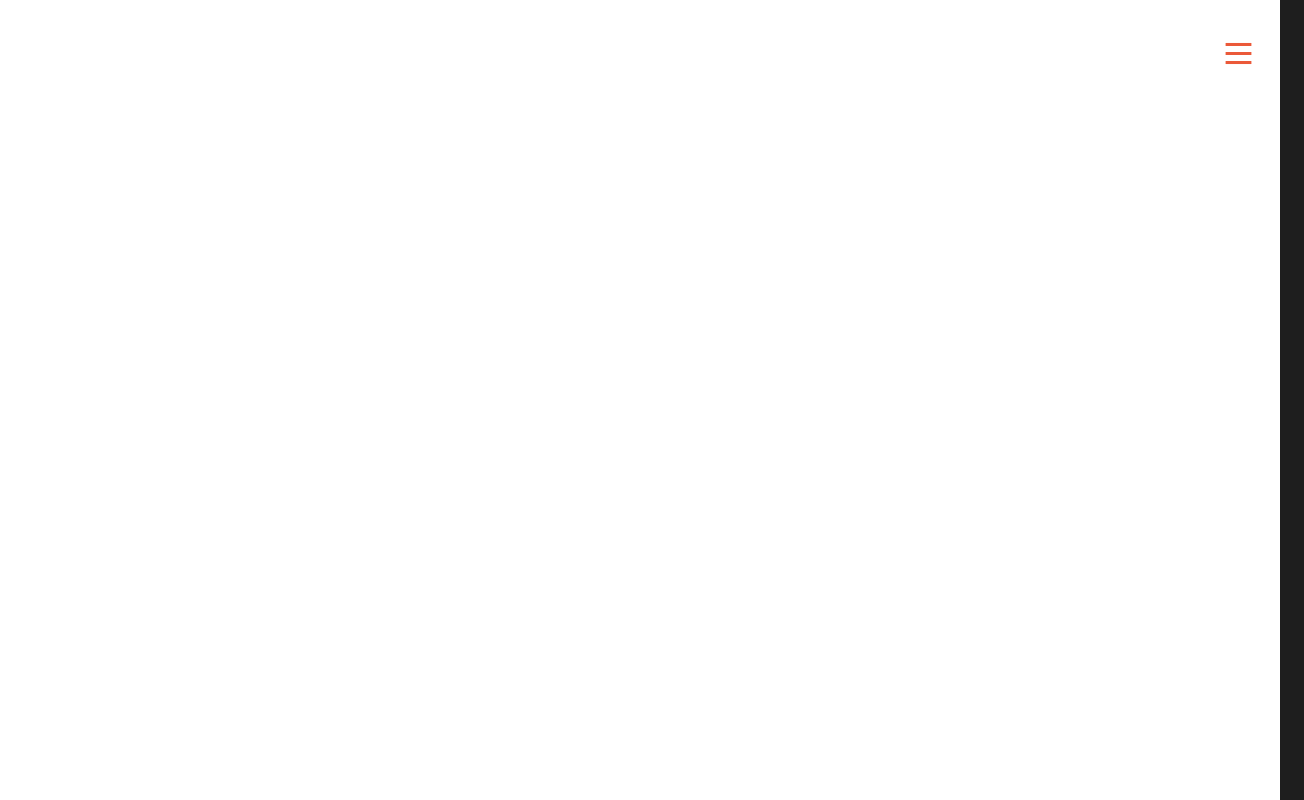
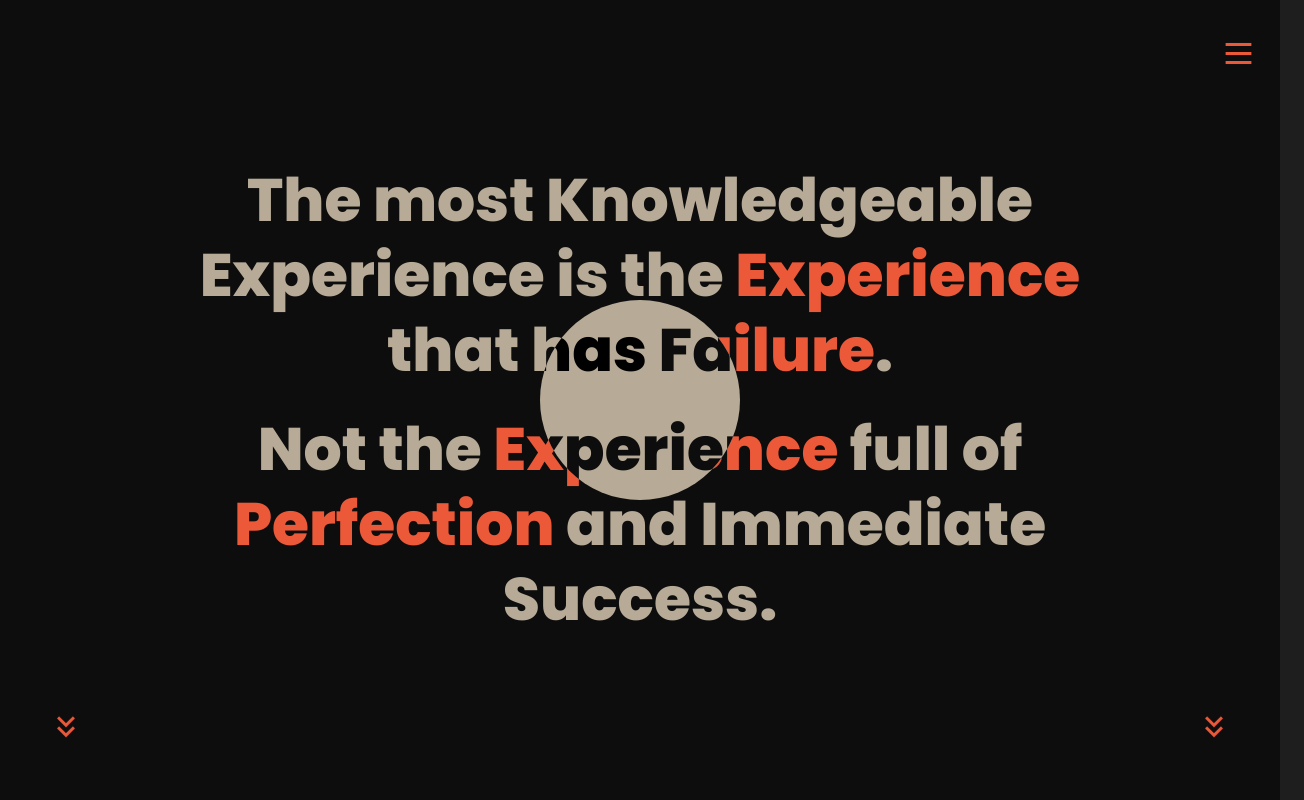
Before and after one commit to PrinceJairo2306/new-portfolio, a React (Vite) app: page / in a window 1280 px wide. Shown: the top 800 px of the page, 1304 px wide, since content can reach past the window. Built offline with nearby package versions, Linux system fonts and the light colour scheme.

Commit message:
Added the first section of the about me part and create a store for global state if needed

```diff
--- a/src/components/common/Icons/index.jsx
+++ b/src/components/common/Icons/index.jsx
@@ -8,12 +8,12 @@ const Icons = (props) => {
     return (
         <div
         className={`${
-          props.isMenuOpen ? "" : "hidden "
+          props.isMenuOpen ? "" : " "
         }logos-container hidden md:block fixed right-5 bottom-20 text-c_Orange z-20 `}
       >
         <div
           className={`${
-            props.isMenuFinishedDelayDone ? "logos " : ""
+            props.isMenuOpen ? "logos " : "hidden"
           } font-thin flex flex-col text-sm opacity-800 space-y-7 `}
         >
           {props.isMenuFinishedDelayDone ? (
--- a/src/components/menu/index.jsx
+++ b/src/components/menu/index.jsx
@@ -1,15 +1,16 @@
 import "./menu.css";
 
-import { useState } from "react";
+import { useState, useContext } from "react";
 
 import HamburgerBtn from "./Hamburger";
 import CurtainEffect from "./Curtain";
 import Icons from "../common/Icons";
 import Links from "./MenuLinks";
 import Footer from "./MenuFooter";
+import { MenuContext } from "../../store/MenuContext";
 
 const Menu = () => {
-  const [isMenuOpen, setIsMenuOpen] = useState(false);
+  const { isMenuOpen, setIsMenuOpen } = useContext(MenuContext);
   const [ismenuFinishedOpenning, setIsMenuFinishedOpenning] = useState(false);
   const [isMenuFinishedDelayDone, setIsMenuFinishedDelayDone] = useState(false);
 
--- /dev/null
+++ b/src/components/sections/About/FirstSection/index.jsx
@@ -0,0 +1,87 @@
+import { useRef, useEffect } from "react";
+import { gsap } from "gsap";
+
+import { MdOutlineKeyboardDoubleArrowDown } from "react-icons/md";
+
+const AboutfirstSection = (props) => {
+  const overlayRef = useRef(null); // Create a ref for the overlay element
+
+  useEffect(() => {
+    // Get the overlay element using the ref
+    const overlay = overlayRef.current;
+
+    // Check if the overlay exists before proceeding with the animation
+    if (overlay) {
+      window.addEventListener("mousemove", (e) => {
+        const { clientX, clientY } = e;
+        const x = Math.round((clientX / window.innerWidth) * 100);
+        const y = Math.round((clientY / window.innerHeight) * 100);
+
+        gsap.to(overlay, {
+          "--x": `${x}%`,
+          "--y": `${y}%`,
+          duration: 0.3,
+          ease: "sine.out",
+        });
+      });
+    }
+  }, []);
+  return (
+    <>
+      <div className="bg-c_Black w-screen h-screen">
+        <div
+          className={`${
+            props.isMenuOpen ? "hidden" : ""
+          } bg-c_Black flex items-center justify-center`}
+        >
+          <div className="w-screen flex justify-center items-center h-screen px-70 font-poppins ">
+            <div className="md:w-3/4 lg:w-5/6  flex justify-center items-center">
+              <div className="text-c_White px-8  max-w-sm text-center space-y-6 font-extrabold text-4xl   md:max-w-4xl md:text-5xl lg:max-w-max lg:text-6xl  flex flex-col ">
+                <span className="leading-tight">
+                  The most <span className="">Knowledgeable Experience </span>
+                  is the
+                  <span className="text-c_Orange"> Experience</span> that has
+                  <span className="text-c_Orange"> Failure</span>.
+                </span>
+                <span className="leading-tight">
+                  Not the <span className="text-c_Orange">Experience</span> full
+                  of <span className="text-c_Orange">Perfection </span>
+                  and Immediate <span className="">Success</span>.
+                </span>
+              </div>
+            </div>
+          </div>
+
+          <div
+            ref={overlayRef}
+            className=" overlay px-6 font-poppins bg-c_White hidden md:block"
+          >
+            <div className="w-screen flex justify-center items-center h-screen px-70 font-poppins ">
+              <div className="md:w-3/4 lg:w-5/6 justify-center items-center">
+                <div className="text-c_black px-8  max-w-sm text-center space-y-6 font-extrabold text-4xl   md:max-w-4xl md:text-5xl lg:max-w-max lg:text-6xl  flex flex-col ">
+                  <span className="leading-tight">
+                    The most Knowledgeable Experience is the
+                    <span className="text-c_Black"> Experience</span> that has
+                    <span className="text-c_Black"> Failure</span>.
+                  </span>
+                  <span className="leading-tight">
+                    Not the <span className="text-c_Black">Experience</span>{" "}
+                    full of <span className="text-c_Black">Perfection </span>
+                    and Immediate{" "}
+                    <span className="text-green-900">Success</span>.
+                  </span>
+                </div>
+              </div>
+            </div>
+          </div>
+          <span className="text-c_Orange text-4xl px-12 bottom-12 absolute w-full flex justify-between animate-bounce">
+            <MdOutlineKeyboardDoubleArrowDown />
+            <MdOutlineKeyboardDoubleArrowDown />
+          </span>
+        </div>
+      </div>
+    </>
+  );
+};
+
+export default AboutfirstSection;
--- a/src/components/sections/About/index.jsx
+++ b/src/components/sections/About/index.jsx
@@ -3,90 +3,19 @@ import DisplayPicture from "../../../assets/profile_in_pofolio-1.jpg";
 import { useRef, useEffect, useContext, useState } from "react";
 import "../main.scss";
 import { gsap } from "gsap";
-import MenuContext from "../../../store/menu-context";
+import { MenuContext } from "../../../store/MenuContext";
+
+import AboutfirstSection from "./FirstSection";
 
 const About = (props) => {
-  const menuContextValue = useContext(MenuContext);
-  const [isMenuOpen, setIsMenuOpen] = useState(menuContextValue.isMenuOpen);
-
-  useEffect(() => {
-    // This effect will be triggered whenever the context value changes.
-    setIsMenuOpen(menuContextValue.isMenuOpen);
-  }, [menuContextValue.isMenuOpen]);
-  console.log(isMenuOpen);
-
-  const overlayRef = useRef(null); // Create a ref for the overlay element
-
-  useEffect(() => {
-    // Get the overlay element using the ref
-    const overlay = overlayRef.current;
-
-    // Check if the overlay exists before proceeding with the animation
-    if (overlay) {
-      window.addEventListener("mousemove", (e) => {
-        const { clientX, clientY } = e;
-        const x = Math.round((clientX / window.innerWidth) * 100);
-        const y = Math.round((clientY / window.innerHeight) * 100);
-
-        gsap.to(overlay, {
-          "--x": `${x}%`,
-          "--y": `${y}%`,
-          duration: 0.3,
-          ease: "sine.out",
-        });
-      });
-    }
-  }, []);
-
-  // span.addEventListener("click", () => {
-  //   overlay.classList.toggle("is-open");
-  // });
+  const { isMenuOpen } = useContext(MenuContext);
 
   return (
-    <MenuContext.Provider value={{ isMenuOpen: isMenuOpen }}>
-      <div className="hidden bg-c_Black w-screen h-screen flex items-center justify-center">
-        <div className="w-screen flex justify-center items-center h-screen px-70 font-poppins ">
-          <div className="md:w-3/4 lg:w-5/6  flex justify-center items-center">
-            <div className="text-c_White px-8  max-w-sm text-center space-y-6 font-extrabold text-4xl   md:max-w-4xl md:text-5xl lg:max-w-max lg:text-6xl  flex flex-col ">
-              <span className="leading-tight">
-                The most <span className="">Knowledgeable Experience </span>
-                is the
-                <span className="text-c_Orange"> Experience</span> that has
-                <span className="text-c_Orange"> Failure</span>.
-              </span>
-              <span className="leading-tight">
-                Not the <span className="text-c_Orange">Experience</span> full
-                of <span className="text-c_Orange">Perfection </span>
-                and Immediate <span className="">Success</span>.
-              </span>
-            </div>
-          </div>
-        </div>
+    <>
+      <AboutfirstSection isMenuOpen={isMenuOpen} />
 
-        <div
-          ref={overlayRef}
-          className=" overlay px-6 font-poppins bg-c_White hidden md:block"
-        >
-          <div className="w-screen flex justify-center items-center h-screen px-70 font-poppins ">
-            <div className="md:w-3/4 lg:w-5/6 justify-center items-center">
-              <div className="text-c_black px-8  max-w-sm text-center space-y-6 font-extrabold text-4xl   md:max-w-4xl md:text-5xl lg:max-w-max lg:text-6xl  flex flex-col ">
-                <span className="leading-tight">
-                  The most <span className="">Knowledgeable Experience </span>is
-                  the
-                  <span className="text-c_Black"> Experience</span> that has
-                  <span className="text-c_Black"> Failure</span>.
-                </span>
-                <span className="leading-tight">
-                  Not the <span className="text-c_Black">Experience</span> full
-                  of <span className="text-c_Black">Perfection </span>
-                  and Immediate <span className="">Success</span>.
-                </span>
-              </div>
-            </div>
-          </div>
-        </div>
-      </div>
-    </MenuContext.Provider>
+      <div className="bg-c_Black w-screen h-screen"></div>
+    </>
   );
 };
 
--- /dev/null
+++ b/src/store/MenuContext.jsx
@@ -0,0 +1,15 @@
+import React, { createContext, useState } from "react";
+
+const MenuContext = createContext();
+
+const MenuProvider = ({ children }) => {
+  const [isMenuOpen, setIsMenuOpen] = useState(false);
+
+  return (
+    <MenuContext.Provider value={{ isMenuOpen, setIsMenuOpen }}>
+      {children}
+    </MenuContext.Provider>
+  );
+};
+
+export { MenuProvider, MenuContext };
--- a/src/store/menu-context.jsx
+++ /dev/null
@@ -1,8 +0,0 @@
-import React from "react";
-
-const MenuContext = React.createContext({
-  isMenuOpen: true,
-});
-
-
-export default MenuContext;
```
Also changed, not shown: src/App.jsx (+4 -3 lines).
